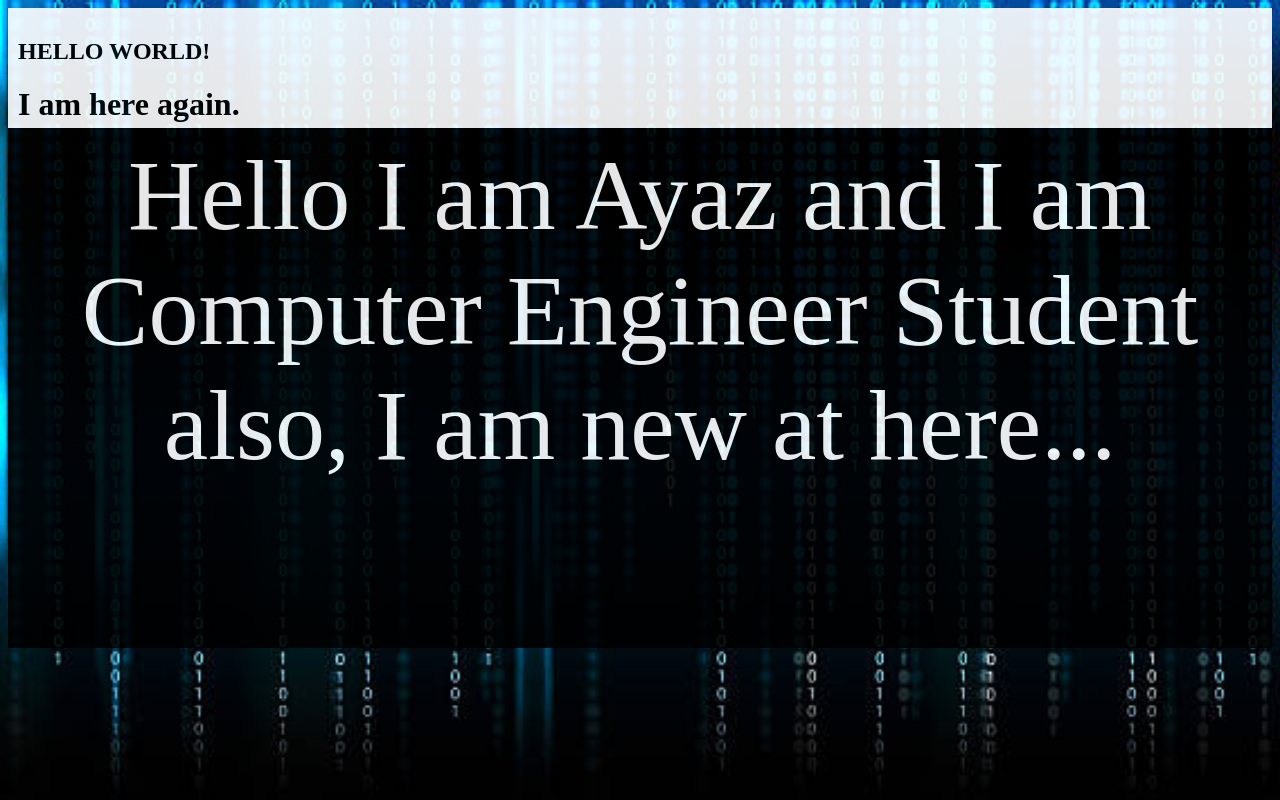
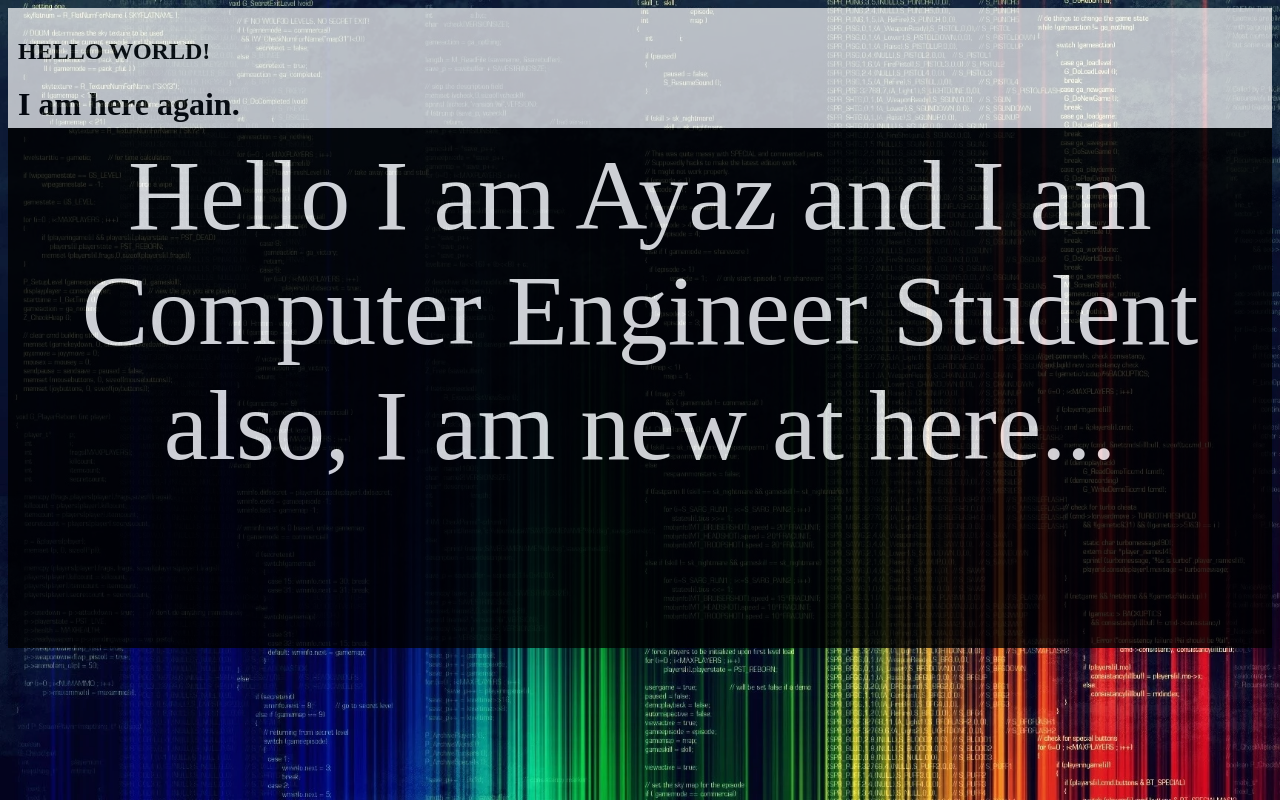
Before and after one commit to ayazwx/new-website, a plain HTML site: page index.html in a window 1280 px wide. Drawn offline with Linux system fonts and the light colour scheme.

Commit message:
Background was changed and Text was edited

```diff
--- a/index.html
+++ b/index.html
@@ -5,7 +5,7 @@
     <title>Hello World!</title>
     <style type="text/css">
         #background {
-            background-image: url(images/codes.jpg);
+            background-image: url(images/code2.webp);
             padding: auto;
             background-repeat: no-repeat;
             background-position: center;
@@ -13,7 +13,7 @@
         #textbox {
             width: auto;
             height: 500px;
-            opacity: 0.9;
+            opacity: 0.8;
             background-color: black;
             padding: 10px;
 
@@ -21,7 +21,7 @@
         #textbox2 {
             width: auto;
             height: 100px;
-            opacity: 0.9;
+            opacity: 0.7;
             background-color: white;
             padding: 10px;
 
@@ -35,7 +35,7 @@
         body {
             background-attachment: fixed;
             background-size: cover;
-            background-image: url('images/codes.jpg');
+            background-image: url('images/code2.webp');
             background-repeat: no-repeat;
           }
 
@@ -49,7 +49,8 @@
         <h1>I am here again.<h1>
     </div>
     <div id="textbox">
-            <div class="text">Hello I am Ayaz and I am Computer Engineer Student also, I am new at here...</div>
+            <div class="text">Hello I am Ayaz and I am Computer Engineer Student also,
+                 I am new at here...</div>
     </div>
 
 
```
Also changed, not shown: images/code2.webp (added).
